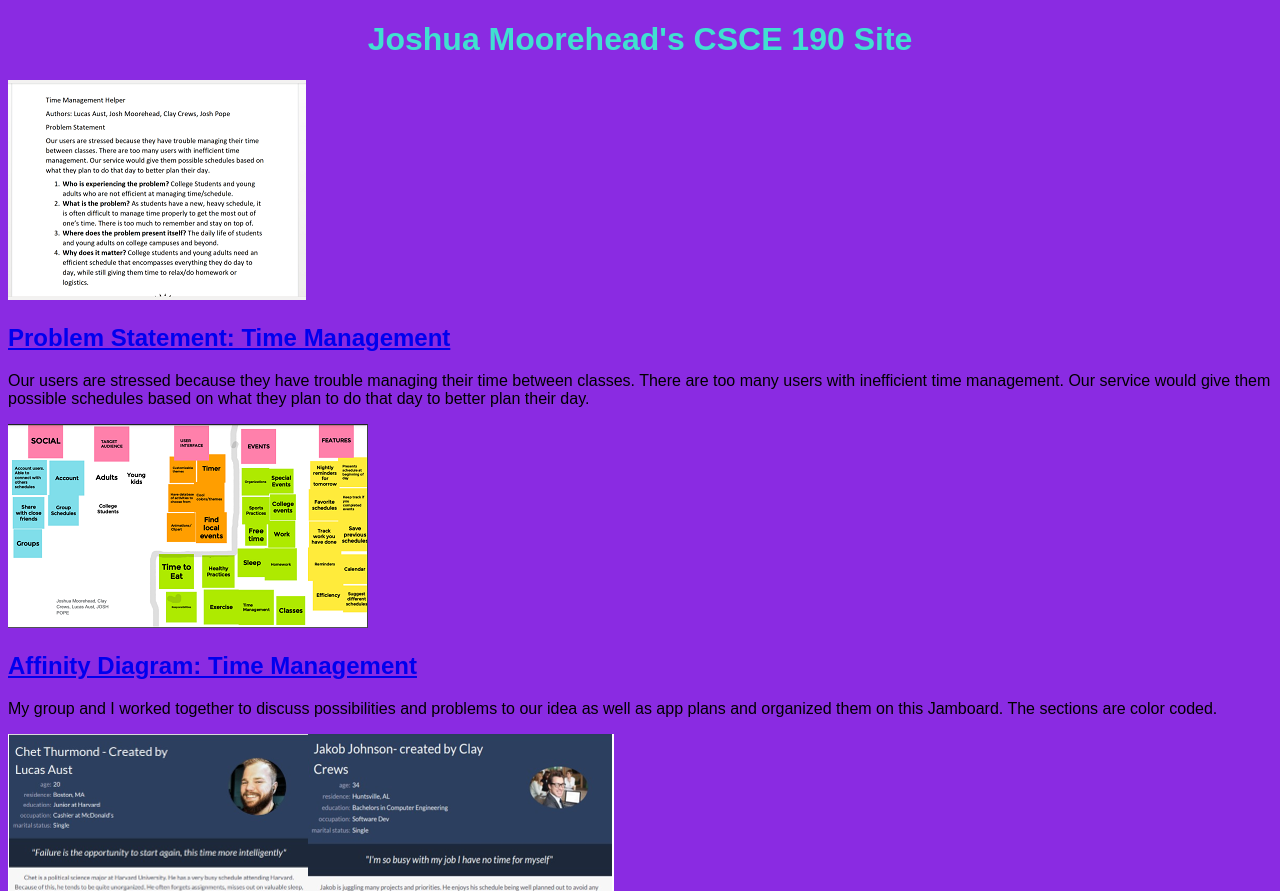
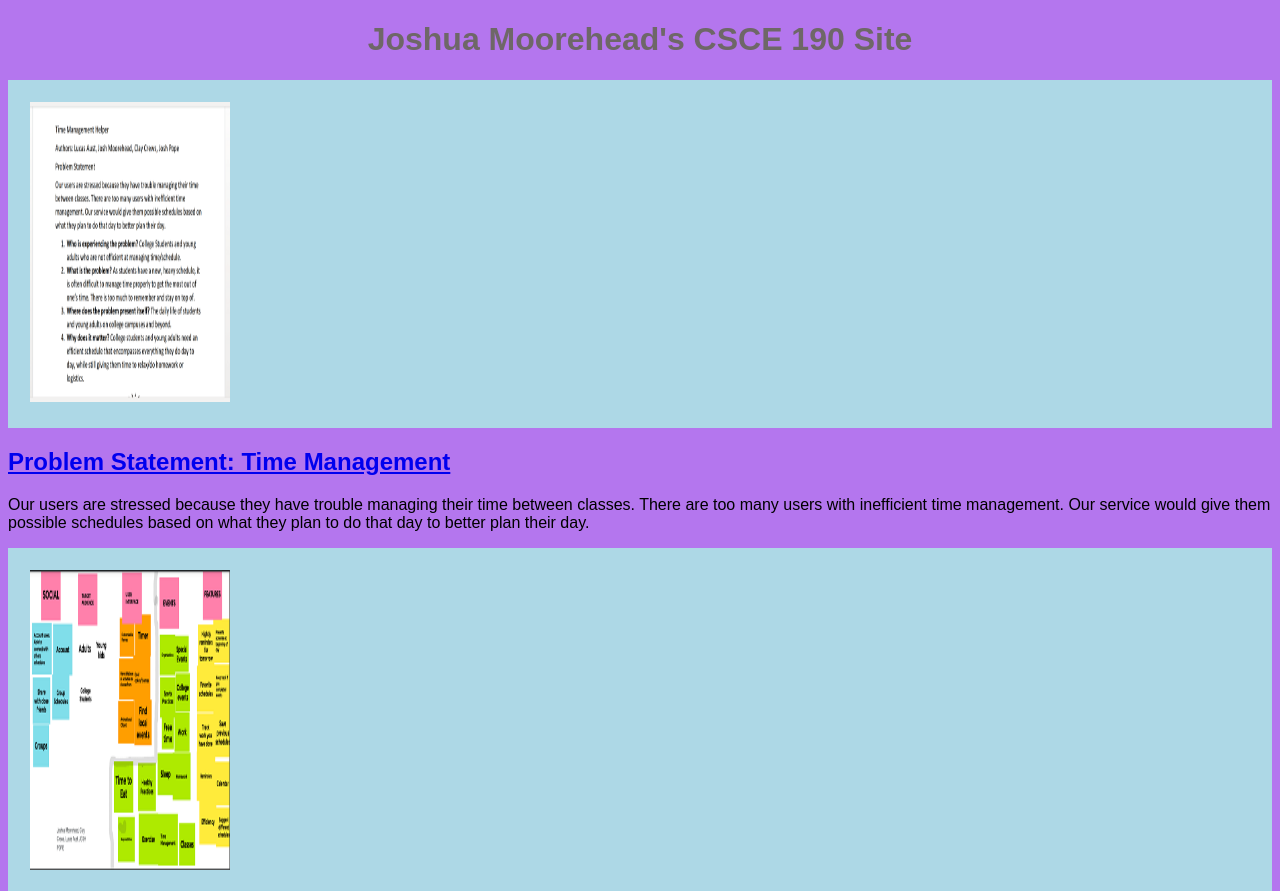
Before and after one commit to joshuamoorehead/joshuamoorehead.github.io, a plain HTML site: page index.html in a window 1280 px wide. Shown: the top 891 px of the page. Drawn offline with Linux system fonts and the light colour scheme; files whose address does not match are found by name.

Commit message:
Add files via upload

```diff
--- a/styles.css
+++ b/styles.css
@@ -1,9 +1,19 @@
 body {
-    background:blueviolet;
+    background:rgb(180, 118, 238);
     font-family: Arial, Helvetica, sans-serif;
 }
+.assignment {
+    display: flex;
+    padding:12px;
+    background: lightblue;
+}
 
+.assignment img {
+    width: 200px;
+    height: 300px;
+    padding: 10px;
+}
 h1{
-    color: turquoise;
+    color: rgb(110, 103, 103);
     text-align: center;
 }
```
